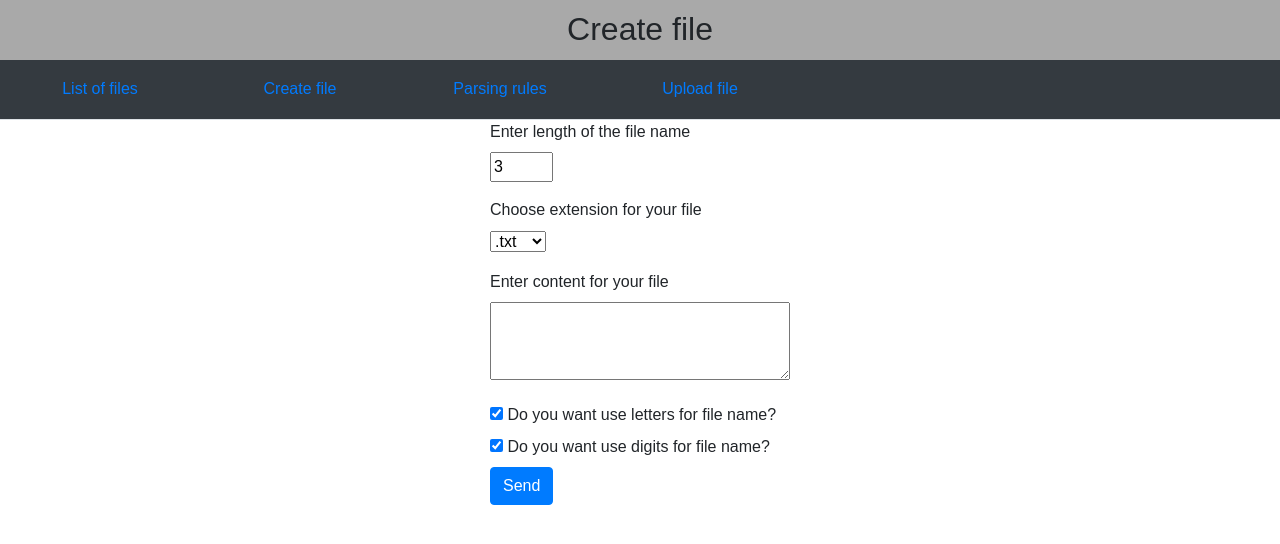
After one commit to IlyaTroshchynskyi/fileserver, a Flask app: page /create-file in a window 1280 px wide. The commit adds this page. Shown: the top 544 px of the page. Run offline with Flask 2, Linux system fonts and the light colour scheme.

Commit message:
created template for create file and additional fixes

```diff
--- a/templates/base.html
+++ b/templates/base.html
@@ -27,7 +27,7 @@
       <a class="nav-link" href="{{ url_for('index') }}">List of files</a>
     </li>
     <li class="nav-item">
-            <a class="nav-link" href="#">Read excel file</a>
+      <a class="nav-link" href="{{ url_for('create_file') }}">Create file</a>
     </li>
     <li class="nav-item">
       <a class="nav-link" href="{{ url_for('pars_rules') }}">Parsing rules</a>
--- /dev/null
+++ b/templates/create_file.html
@@ -0,0 +1,45 @@
+{% extends 'base.html' %}
+
+{% block title %}
+  Update file
+{% endblock %}
+
+{% block header %}
+    Create file
+{% endblock %}
+
+{% block body %}
+
+  <div class="container">
+    <div class="row justify-content-center">
+      <form method="POST" action="{{ url_for('create_file') }}">
+        <div class="form-group">
+          <label for="length">Enter length of the file name</label><br>
+          <input type="number" id="length" name="length" min="3" max="15" step="1" value="3">
+        </div>
+      <div class="form-group">
+        <label for="extension">Choose extension for your file</label><br>
+          <select id="extension" name="extension">
+            <option value=".txt">.txt</option>
+            <option value=".csv">.csv</option>
+            <option value=".xlsx">.xlsx</option>
+            <option value=".json">.json</option>
+            <option value=".pdf">.pdf</option>
+          </select>
+      </div>
+         <div class="form-group">
+            <label for="content">Enter content for your file</label><br>
+            <textarea name="content" rows="3" cols="30" id="content"></textarea>
+          </div>
+          <div class="form-group">
+            <input type="checkbox" checked id="letter" name="letter" value="True">
+            <label for="letter"> Do you want use letters for file name?</label><br>
+            <input type="checkbox" checked id="digit" name="digit" value="True">
+            <label for="digit"> Do you want use digits for file name?</label><br>
+
+        <button type="submit" class="btn btn-primary">Send</button>
+      </form>
+    </div>
+  </div>
+
+{% endblock %}
--- a/templates/upload_file.html
+++ b/templates/upload_file.html
@@ -25,10 +25,10 @@
   {% endwith %}
   <div class="row justify-content-center">
     <form method="POST" action="{{ url_for('upload_file') }}" enctype=multipart/form-data>
-      <input type=file name=file>
+        <label>Choose file for uploading</label><br>
+      <input type=file id="choose-file" name=file>
       <input type=submit value=Upload>
     </form>
   </div>
 </div>
-
 {% endblock %}
```
Also changed, not shown: templates/index.html (+29 -21 lines). Lines whose indentation alone changed are shown as unchanged.
